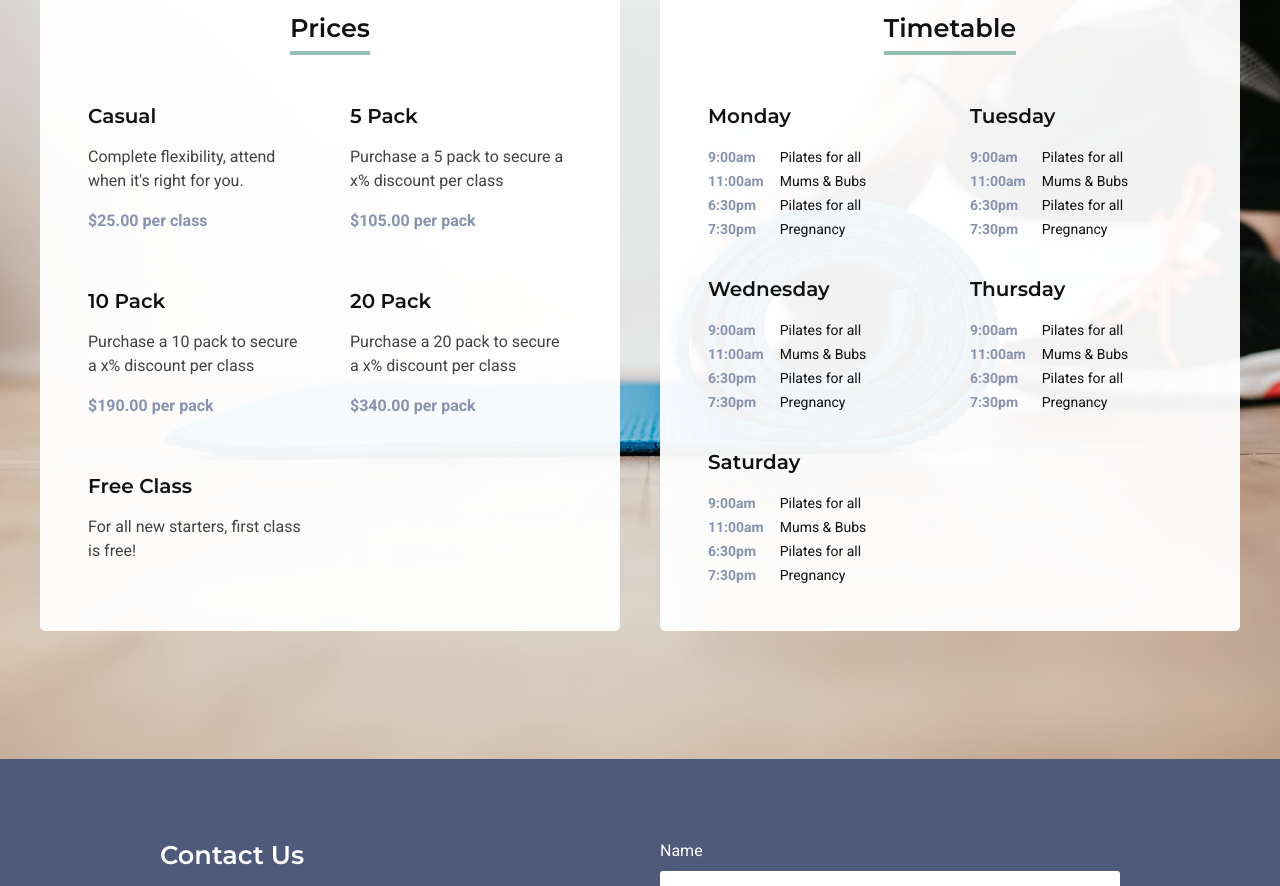
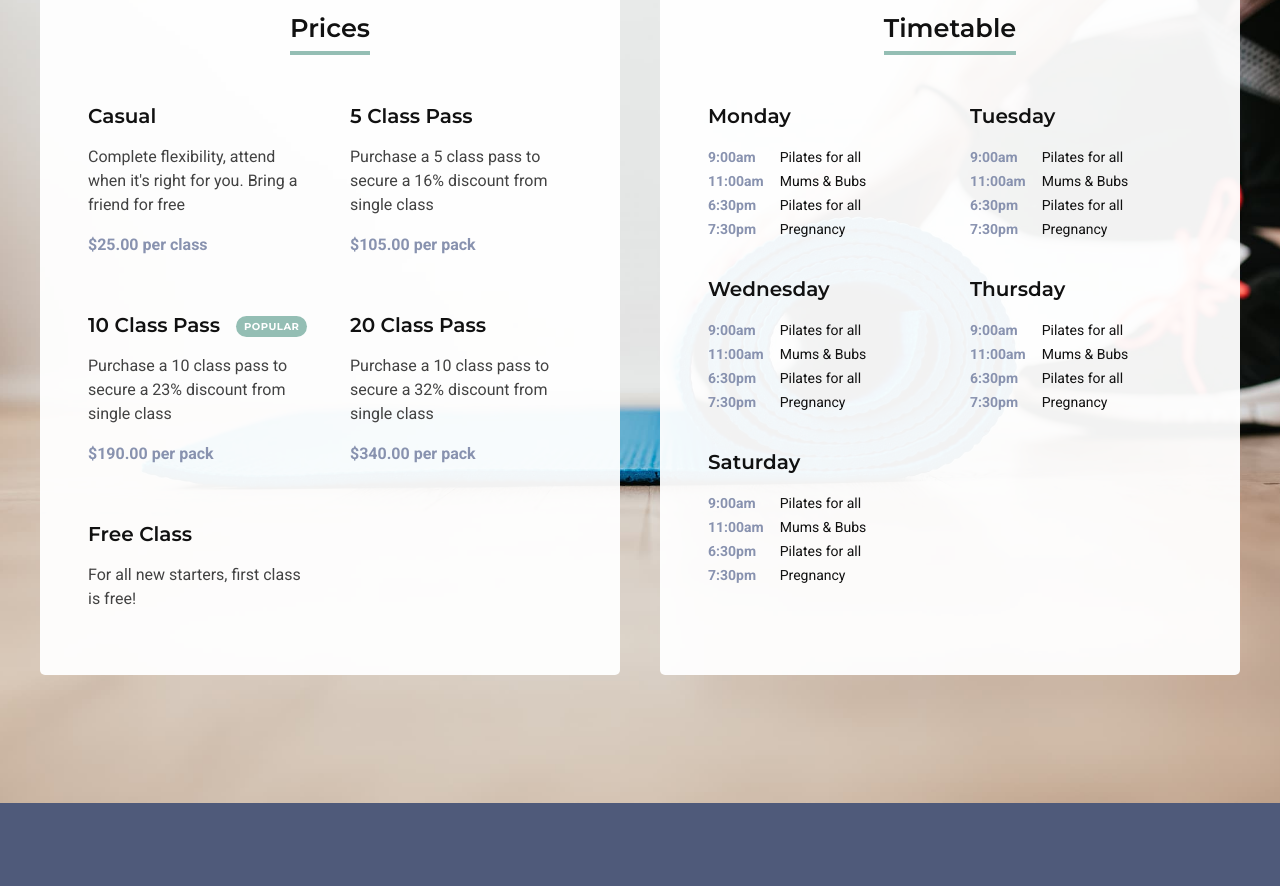
Before and after one commit to pmullen/movetopilates, a Nuxt app: page / in a window 1280 px wide. Shown: the part 2125-3011 px from the top of the page. Built offline with nearby package versions, Linux system fonts and the light colour scheme.

Commit message:
Update wording on price list

```diff
--- a/pages/index.vue
+++ b/pages/index.vue
@@ -112,25 +112,25 @@
               <div class="grid">
                 <div class="price-list">
                   <h4>Casual</h4>
-                  <p>Complete flexibility, attend when it's right for you.</p>
+                  <p>Complete flexibility, attend when it's right for you. Bring a friend for free</p>
                   <p><strong>$25.00 per class</strong></p>
                 </div><!-- #end item-featured -->
 
                 <div class="price-list">
-                  <h4>5 Pack</h4>
-                  <p>Purchase a 5 pack to secure a x% discount per class</p>
+                  <h4>5 Class Pass</h4>
+                  <p>Purchase a 5 class pass to secure a 16% discount from single class</p>
                   <p><strong>$105.00 per pack</strong></p>
                 </div><!-- #end item-featured -->
 
                 <div class="price-list">
-                  <h4>10 Pack</h4>
-                  <p>Purchase a 10 pack to secure a x% discount per class</p>
+                  <h4 class="popular">10 Class Pass</h4>
+                  <p>Purchase a 10 class pass to secure a 23% discount from single class</p>
                   <p><strong>$190.00 per pack</strong></p>
                 </div><!-- #end item-featured -->
 
                 <div class="price-list">
-                  <h4>20 Pack</h4>
-                  <p>Purchase a 20 pack to secure a x% discount per class</p>
+                  <h4>20 Class Pass</h4>
+                  <p>Purchase a 10 class pass to secure a 32% discount from single class</p>
                   <p><strong>$340.00 per pack</strong></p>
                 </div><!-- #end item-featured -->
 
@@ -320,4 +320,19 @@
       grid-template-columns: 1fr 1fr;
     }
   }
+
+  .popular {
+    &::after {
+      background: var(--secondary-color);
+      border-radius: 20px;
+      color: white;
+      content: 'POPULAR';
+      font-size: 10px;
+      font-weight: bold;
+      letter-spacing: 0.5px;
+      margin-left: 1rem;
+      padding: 0.25rem 0.5rem;
+      vertical-align: middle;
+    }
+  }
 </style>
```
